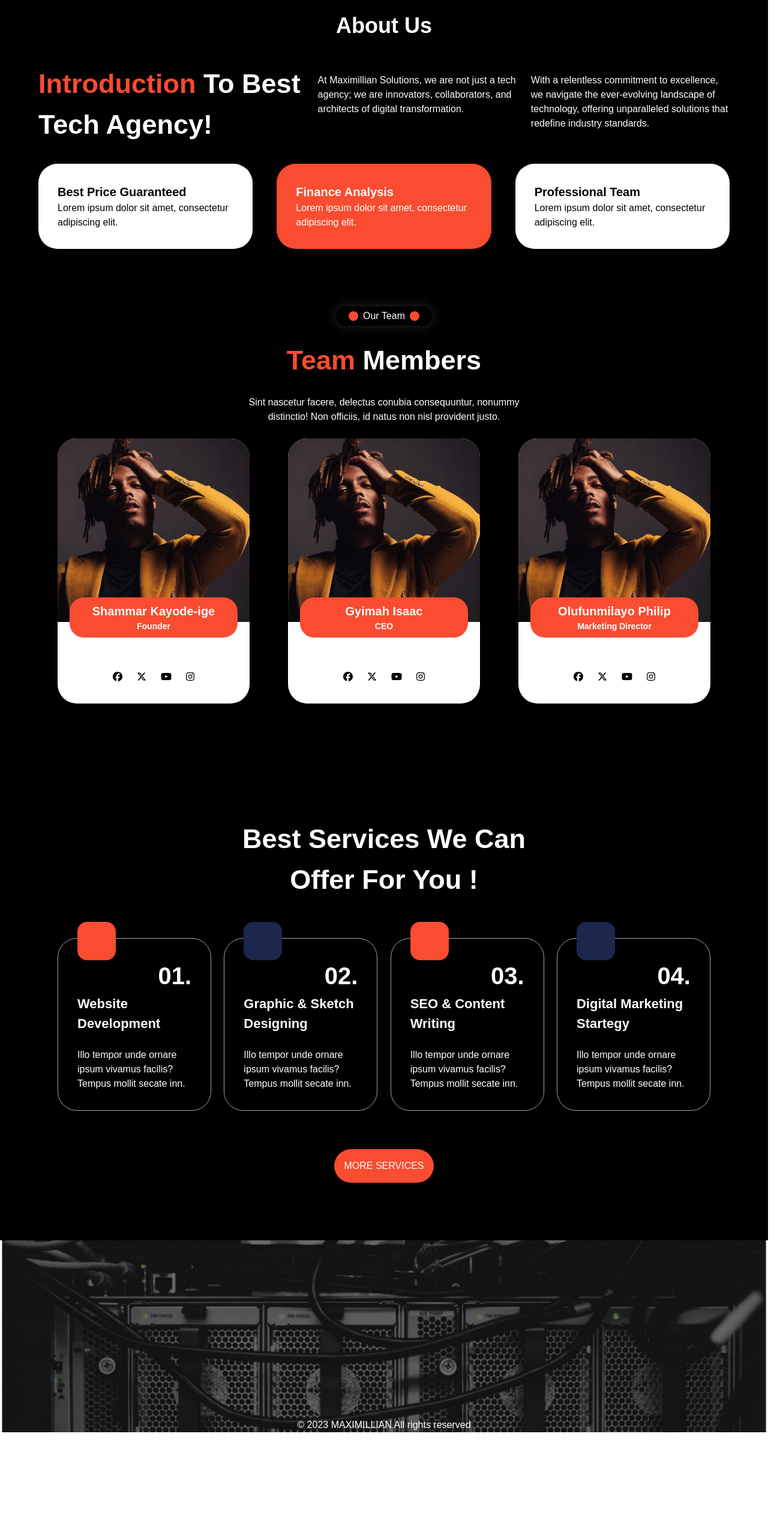
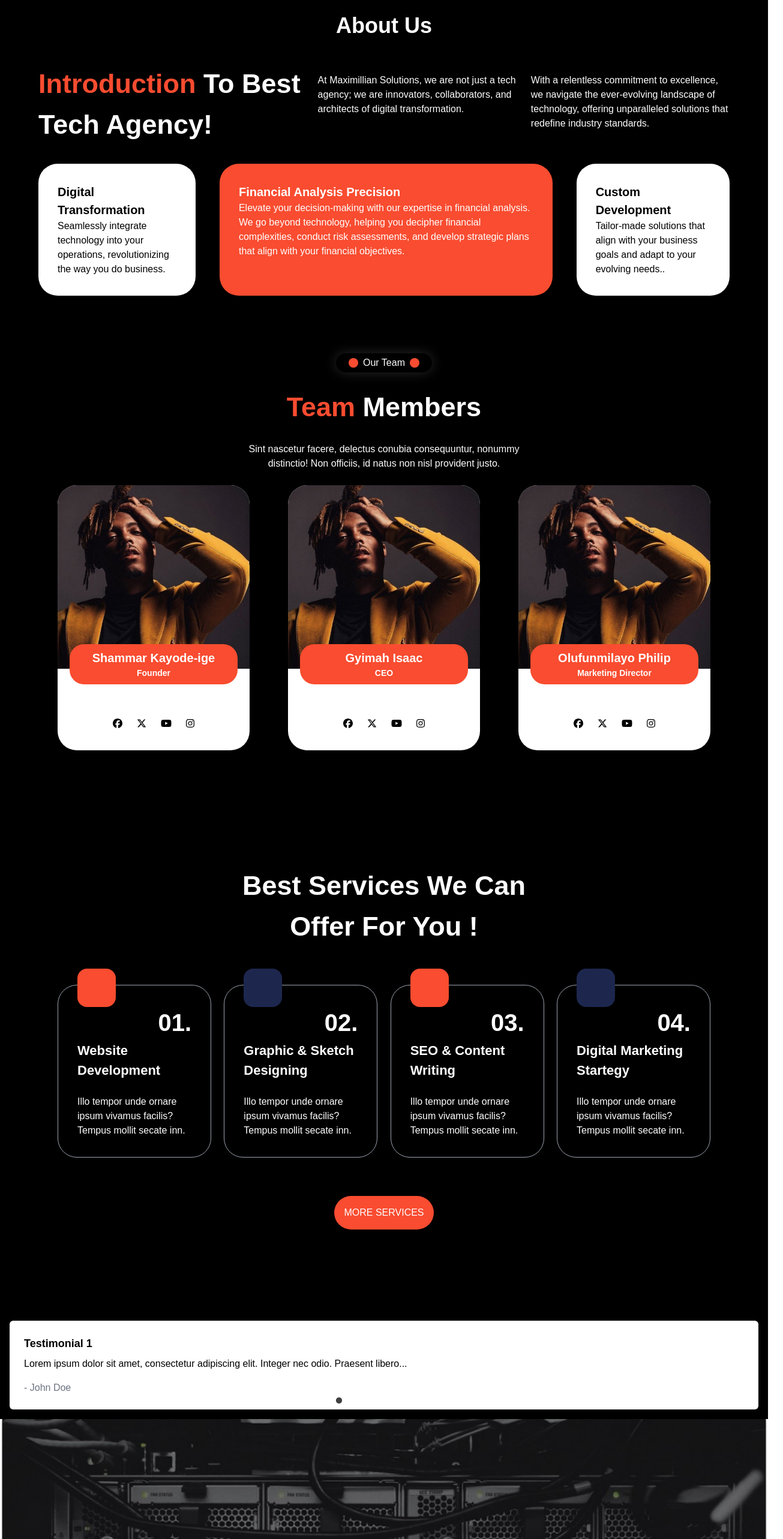
Before and after one commit to emdevelopa/maximillian, a React (Create React App) app: page / in a window 1280 px wide. Shown: the part 2476-5042 px from the top of the page at 60% size, 1305 px wide, since content can reach past the window. Before the commit the page ends 4864 px from the top, so only its background shows below. Built offline with nearby package versions, Linux system fonts and the light colour scheme.

Commit message:
good commit

```diff
--- a/src/components/about.jsx
+++ b/src/components/about.jsx
@@ -33,16 +33,23 @@ export default function About(props) {
         </div>
         <div className="flex gap-10 mt-8">
           <div className="p-[2em] rounded-[2em] bg-white text-black">
-            <h3 className="font-bold text-[20px]">Best Price Guaranteed</h3>
-            Lorem ipsum dolor sit amet, consectetur adipiscing elit.
+            <h3 className="font-bold text-[20px]">Digital Transformation</h3>
+            Seamlessly integrate technology into your operations,
+            revolutionizing the way you do business.
           </div>
           <div className="p-[2em] rounded-[2em] bg-[#F94C30] text-white">
-            <h3 className="font-bold text-[20px]">Finance Analysis</h3>
-            Lorem ipsum dolor sit amet, consectetur adipiscing elit.
+            <h3 className="font-bold text-[20px]">
+              Financial Analysis Precision
+            </h3>
+            Elevate your decision-making with our expertise in financial
+            analysis. We go beyond technology, helping you decipher financial
+            complexities, conduct risk assessments, and develop strategic plans
+            that align with your financial objectives.
           </div>
           <div className="p-[2em] rounded-[2em] bg-white text-black">
-            <h3 className="font-bold text-[20px]">Professional Team</h3>
-            Lorem ipsum dolor sit amet, consectetur adipiscing elit.
+            <h3 className="font-bold text-[20px]">Custom Development</h3>
+            Tailor-made solutions that align with your business goals and adapt
+            to your evolving needs..
           </div>
         </div>
         <div className="flex flex-col gap-6">
--- a/src/components/home.jsx
+++ b/src/components/home.jsx
@@ -12,6 +12,7 @@ import {
 } from "@fortawesome/free-solid-svg-icons";
 import Journal from "./journal";
 import WhatWeOffer from "./offer";
+import TestimonialCarousel from "./testimonial";
 
 export default function Home(props) {
   const [onHover, setOnHover] = useState(false);
@@ -174,6 +175,7 @@ export default function Home(props) {
 
         {/* What we offer */}
         <WhatWeOffer />
+        <TestimonialCarousel/>
         <footer className="bgImage h-[20em] flex items-end text-white justify-center">
           <p>&copy; 2023 MAXIMILLIAN All rights reserved</p>
         </footer>
--- a/src/components/testimonial.jsx
+++ b/src/components/testimonial.jsx
@@ -1,5 +1,72 @@
-export default function Testimonial() {
-    return (
+// TestimonialCarousel.js
+import Slider from "react-slick";
+import "slick-carousel/slick/slick.css";
+import "slick-carousel/slick/slick-theme.css";
 
-    )
-}
+const testimonialData = [
+  {
+    id: 1,
+    content:
+      "Lorem ipsum dolor sit amet, consectetur adipiscing elit. Integer nec odio. Praesent libero...",
+    author: "John Doe",
+  },
+  {
+    id: 2,
+    content:
+      "Lorem ipsum dolor sit amet, consectetur adipiscing elit. Integer nec odio. Praesent libero...",
+    author: "John Doe",
+  },
+  {
+    id: 3,
+    content:
+      "Lorem ipsum dolor sit amet, consectetur adipiscing elit. Integer nec odio. Praesent libero...",
+    author: "John Doe",
+  },
+  {
+    id: 4,
+    content:
+      "Lorem ipsum dolor sit amet, consectetur adipiscing elit. Integer nec odio. Praesent libero...",
+    author: "John Doe",
+  },
+  {
+    id: 5,
+    content:
+      "Lorem ipsum dolor sit amet, consectetur adipiscing elit. Integer nec odio. Praesent libero...",
+    author: "John Doe",
+  },
+  {
+    id: 5,
+    content:
+      "Lorem ipsum dolor sit amet, consectetur adipiscing elit. Integer nec odio. Praesent libero...",
+    author: "John Doe",
+  },
+  // Add more testimonial data as needed
+];
+
+const TestimonialCarousel = () => {
+  const settings = {
+    dots: true,
+    infinite: true,
+    speed: 500,
+    slidesToShow: 1,
+    slidesToScroll: 1,
+  };
+
+  return (
+    <div className="container mx-auto mt-10">
+      <Slider {...settings}>
+        {testimonialData.map((testimonial) => (
+          <div key={testimonial.id} className="p-4">
+            <div className="bg-white p-6 rounded-md shadow-md">
+              <p className="text-lg font-semibold mb-2">{`Testimonial ${testimonial.id}`}</p>
+              <p>{testimonial.content}</p>
+              <p className="text-gray-500 mt-4">{`- ${testimonial.author}`}</p>
+            </div>
+          </div>
+        ))}
+      </Slider>
+    </div>
+  );
+};
+
+export default TestimonialCarousel;
```
